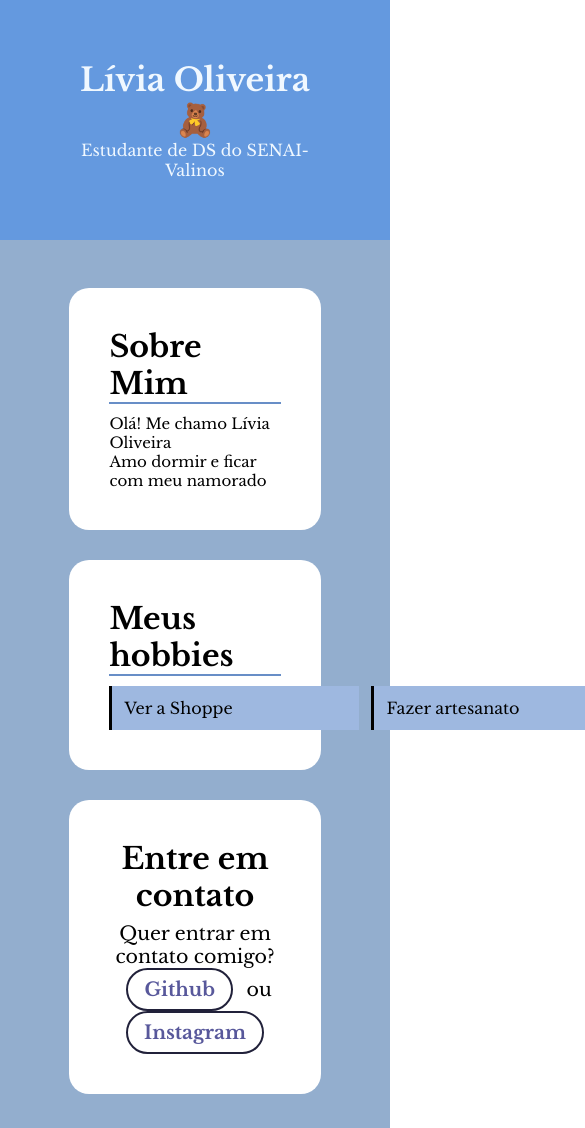
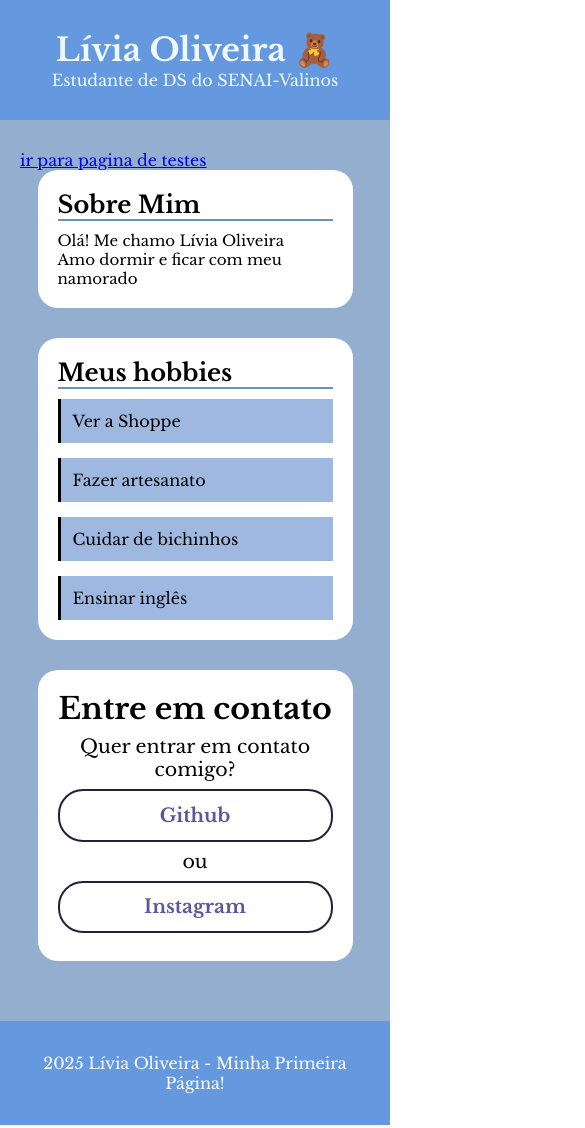
Before and after one commit to liviaaoliveiraa/meu-primeiro-site, a plain HTML site: page index.html in a window 390 px wide. Shown: the top 1128 px of the page, 585 px wide, since content can reach past the window. Drawn offline with nearby package versions, Linux system fonts and the light colour scheme; a web font is replaced by a local one.

Commit message:
Cria a responsividade

```diff
--- a/assets/styles/index.css
+++ b/assets/styles/index.css
@@ -15,7 +15,6 @@ body {
     font-family: "Libre Baskerville";
 }
 
-
 header {
     background-color: rgb(100, 153, 223);
     color: aliceblue;
@@ -24,15 +23,14 @@ header {
 }
 
 main {
-    background-color:rgb(147, 174, 206) ;
+    background-color: rgb(147, 174, 206);
     flex: 1;
     padding: 48px 38px;
-    width:100%
-
+    width: 100%;
 }
 
 about-section {
-    display:block ;
+    display: block;
     background-color: white;
     width: 80%;
     margin: 0 auto;
@@ -43,17 +41,16 @@ about-section {
 
 #titulo-sobre-mim {
     font-size: 30px;
-    border-bottom: 2px solid rgb(104, 142, 199) ;
-    margin-bottom: 10px ;
-
+    border-bottom: 2px solid rgb(104, 142, 199);
+    margin-bottom: 10px;
 }
 
 .texto-sobre-mim {
     font-size: 15px;
 }
 
-hobbies{
-    display:block ;
+hobbies {
+    display: block;
     background-color: white;
     width: 80%;
     margin: 0 auto;
@@ -64,21 +61,21 @@ hobbies{
 
 #titulo-hobbies {
     font-size: 30px;
-    border-bottom: 2px solid rgb(104, 142, 199) ;
-    margin-bottom: 10px ;
+    border-bottom: 2px solid rgb(104, 142, 199);
+    margin-bottom: 10px;
 }
 
-ul{
+ul {
     list-style: none;
-    padding:0 ;
-    display:flex ;
-    gap: 12px
+    padding: 0;
+    display: flex;
+    gap: 12px;
 }
 
-li{
-    background-color: rgb(158, 184, 224) ;
+li {
+    background-color: rgb(158, 184, 224);
     padding: 12px;
-    border-left: 3px solid  rgb(0, 0, 0);
+    border-left: 3px solid rgb(0, 0, 0);
     font-size: 16px;
     min-width: 250px;
 }
@@ -90,7 +87,7 @@ li:hover {
 }
 
 contact {
-    display:block ;
+    display: block;
     background-color: white;
     width: 80%;
     margin: 0 auto;
@@ -111,32 +108,78 @@ contact p {
 }
 
 contact a {
-    color:rgb(88, 88, 155);
+    color: rgb(88, 88, 155);
     text-decoration: none;
     font-weight: bold;
-    padding:0.5rem 1rem;
+    padding: 0.5rem 1rem;
     margin: 0 0.5rem;
     border: 2px solid rgb(33, 33, 58);
     border-radius: 25px;
-    display:inline-block;
+    display: inline-block;
     transition: all 0.3s ease;
-
 }
 
 contact a:hover {
     background-color: rgb(69, 75, 129);
     color: white;
-    transform: translateY(-2px) ;
+    transform: translateY(-2px);
 }
 
 footer {
-    background-color:  rgb(100, 153, 223);
-    color:white;
-    text-align:center;
+    background-color: rgb(100, 153, 223);
+    color: white;
+    text-align: center;
     padding: 2rem;
-    width: 100%
+    width: 100%;
 }
 
 fotter p {
     font-size: 2rem;
 }
+
+/* * A partir daqui, as regras para responsividade são adicionadas.
+ * A regra principal é usar media queries para aplicar estilos diferentes
+ * em telas menores.
+ */
+
+/* Estilos para telas menores (largura máxima de 768px) */
+@media (max-width: 768px) {
+    /* Ajusta o padding para ser mais consistente em telas pequenas */
+    header,
+    main {
+        padding: 30px 20px;
+    }
+
+    /* Reduz a largura das seções para um tamanho adequado em telas pequenas */
+    about-section,
+    hobbies,
+    contact {
+        width: 90%;
+        padding: 20px;
+    }
+
+    /* Reduz o tamanho das fontes para melhor visualização em dispositivos móveis */
+    #titulo-sobre-mim,
+    #titulo-hobbies {
+        font-size: 24px;
+    }
+
+    /* Altera a direção dos itens da lista de hobbies para que se empilhem verticalmente */
+    ul {
+        flex-direction: column;
+        gap: 15px;
+    }
+
+    /* Remove a largura mínima dos itens da lista para que se ajustem à largura total */
+    li {
+        min-width: auto;
+    }
+
+    /* Ajusta o padding dos links de contato para melhor toque em telas de celular */
+    contact a {
+        padding: 0.8rem 1rem;
+        margin: 0.5rem 0;
+        display: block;
+        text-align: center;
+    }
+}
--- a/index.html
+++ b/index.html
@@ -14,6 +14,7 @@
     </header>
 
     <main>
+        <a href="pages/testes.html">ir para pagina de testes</a>
         <about-section>
             <h3 id="titulo-sobre-mim"> Sobre Mim </h3>
             <p class="texto-sobre-mim"> Olá! Me chamo Lívia Oliveira</p>
```
Also changed, not shown: pages/testes.html (+13 -2 lines), assets/images/minhaImagem.png (added).
